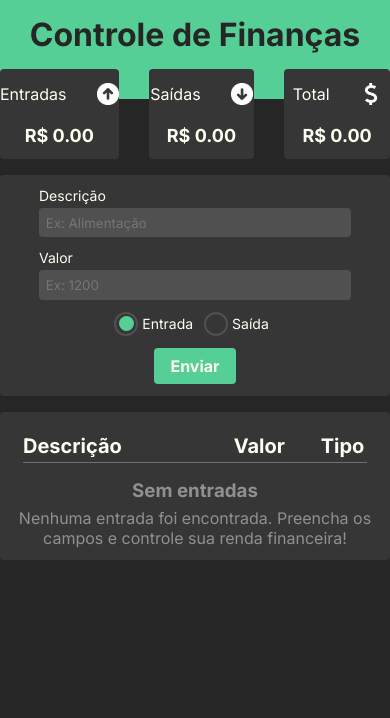
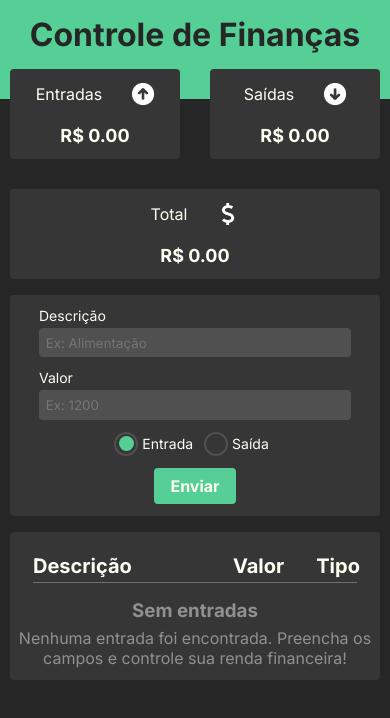
Before and after one commit to EduuBraga/ControleFinanceiro, a React (Vite) app: page / in a window 390 px wide. Shown: the top 718 px of the page. Built offline with nearby package versions, Linux system fonts and the light colour scheme.

Commit message:
Style: Adicionei responsividade as cards

```diff
--- a/src/components/CardsStatistics/index.jsx
+++ b/src/components/CardsStatistics/index.jsx
@@ -5,13 +5,14 @@ import entrieLight from '../../assets/icons/entrie-light.png'
 import outputLight from '../../assets/icons/output-light.png'
 import dollarLight from '../../assets/icons/dollar-light.png'
 
-import { Container, CardsStatistic } from "./style"
+import { Container, CardsStatistic, ContainerCardTop } from "./style"
 
 export function CardsStatistics() {
   const { totalEntries, positiveEntries, negativeEntries } = useContext(EntriesContext)
 
   return (
     <Container>
+      <ContainerCardTop>
         <CardsStatistic>
           <div>
             Entradas
@@ -19,7 +20,6 @@ export function CardsStatistics() {
           </div>
           <article>R$ {positiveEntries}</article>
         </CardsStatistic>
-
         <CardsStatistic>
           <div>
             Saídas
@@ -27,6 +27,7 @@ export function CardsStatistics() {
           </div>
           <article>R$ {negativeEntries}</article>
         </CardsStatistic>
+      </ContainerCardTop>
 
       <CardsStatistic>
         <div>
--- a/src/components/CardsStatistics/style.jsx
+++ b/src/components/CardsStatistics/style.jsx
@@ -1,4 +1,4 @@
-import styled, {keyframes} from "styled-components"
+import styled, { keyframes } from "styled-components"
 
 const AnimtionCard = keyframes`
   0%{
@@ -9,6 +9,17 @@ const AnimtionCard = keyframes`
 `
 
 export const Container = styled.section`
+  display: grid;
+  grid-template: auto / 4fr 2fr;
+  gap: 30px;
+
+  @media screen and (max-width: 768px){
+    grid-template: auto auto / auto ;
+    gap: 30px;
+  }
+`
+
+export const ContainerCardTop = styled.div`
   display: flex;
   justify-content: center;
   align-items: center;
@@ -25,9 +36,13 @@ export const CardsStatistic = styled.div`
 
   width: 100%;
   height: 90px;
-  color:  ${({theme})=> theme.color};
-  background-color: ${({theme})=> theme.bg2};
+  color:  ${({ theme }) => theme.color};
+  background-color: ${({ theme }) => theme.bg2};
   border-radius: 4px;
+
+  @media screen and (max-width: 768px){
+
+  }
 
   div{
     display: flex;
--- a/src/components/home/style.jsx
+++ b/src/components/home/style.jsx
@@ -22,6 +22,8 @@ export const ContainerMain = styled.main`
   display: flex;
   flex-direction: column;
   gap: 16px;
+  padding-right: 10px;
+  padding-left: 10px;
 `
 
 export const ContainerEntries = styled.section`
```
Lines whose indentation alone changed are shown as unchanged.
